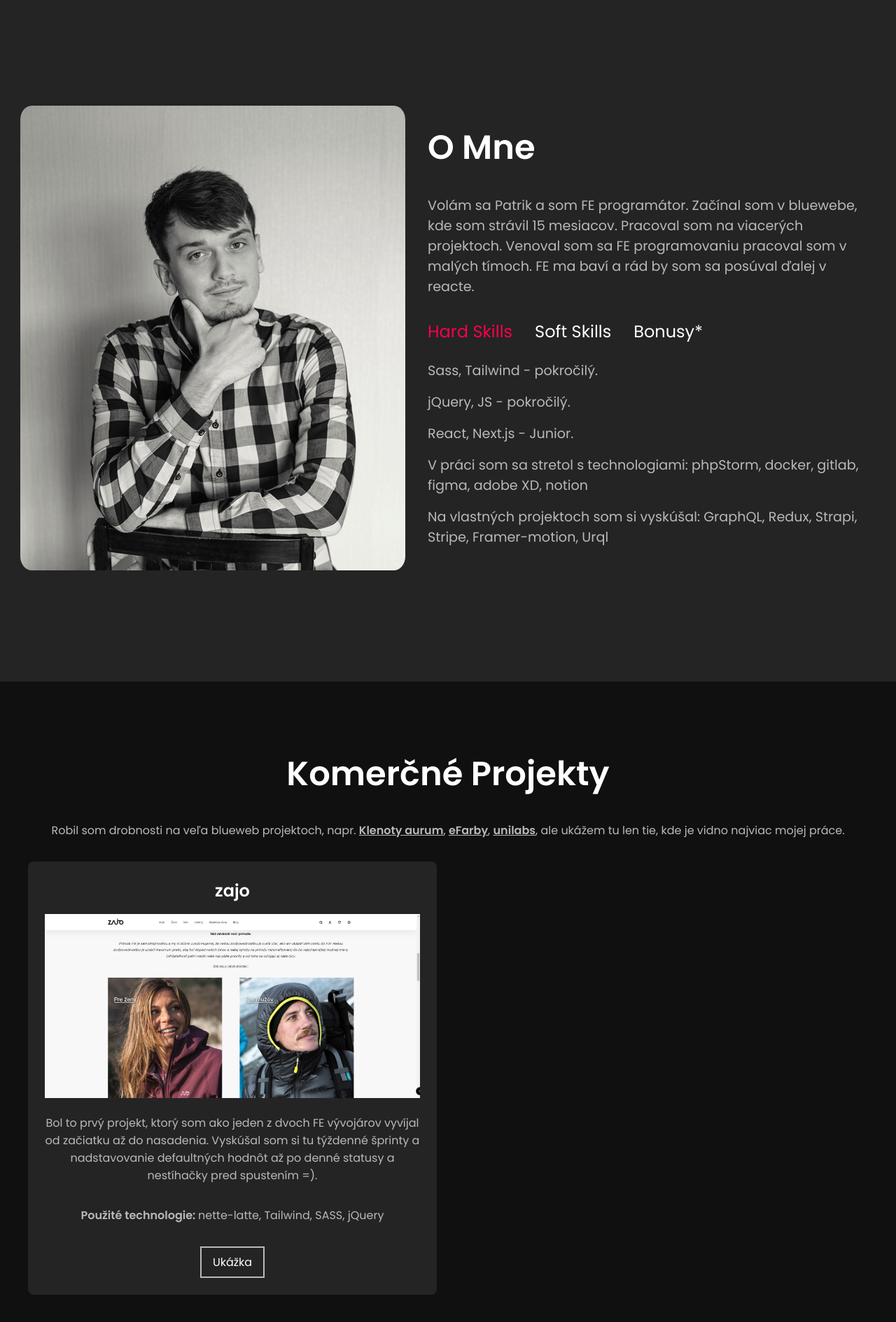
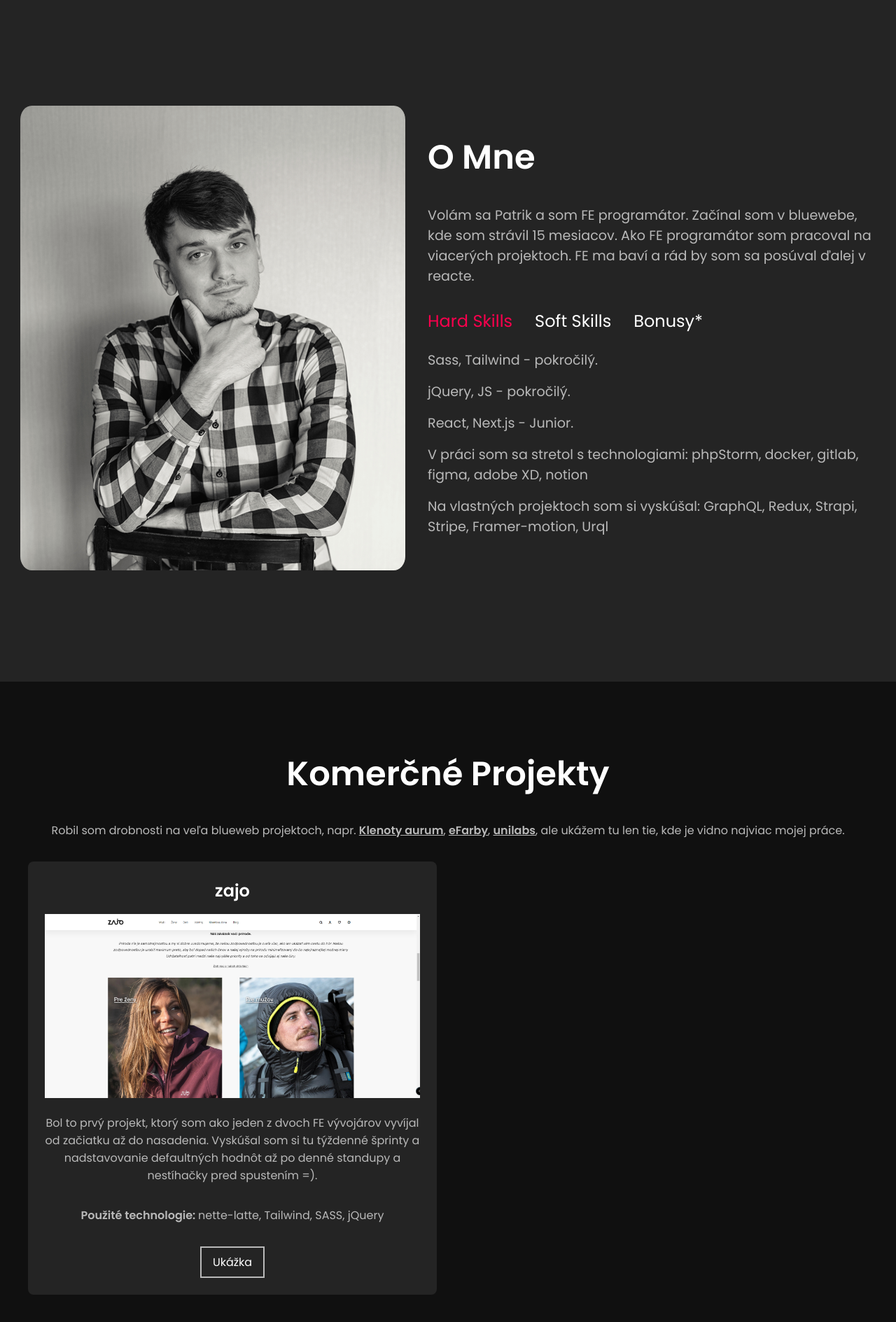
Before and after one commit to Patrik17671/Spilus_Portfolio, a React (Create React App) app: page / in a window 1280 px wide. Shown: the part 978-2867 px from the top of the page at 70% size. Built offline with nearby package versions, Linux system fonts and the light colour scheme.

Commit message:
Uptade text

```diff
--- a/src/pages/About.js
+++ b/src/pages/About.js
@@ -25,7 +25,7 @@ const About = () => {
                     <h2>O Mne</h2>
                     <p>
                         Volám sa Patrik a som FE programátor. Začínal som v bluewebe, kde som strávil 15 mesiacov.
-                        Pracoval som na viacerých projektoch. Venoval som sa FE programovaniu pracoval som v malých tímoch.
+                        Ako FE programátor som pracoval na viacerých projektoch.
                         FE ma baví a rád by som sa posúval ďalej v reacte.
                     </p>
                     <ul>
--- a/src/pages/CommercialProjects.js
+++ b/src/pages/CommercialProjects.js
@@ -26,7 +26,7 @@ const Projects = () => {
 					imgOfProject={zajo}
 					description="
                     Bol to prvý projekt, ktorý som ako jeden z dvoch FE vývojárov vyvíjal od začiatku až do nasadenia.
-                    Vyskúšal som si tu týždenné šprinty a nadstavovanie defaultných hodnôt až po denné statusy a
+                    Vyskúšal som si tu týždenné šprinty a nadstavovanie defaultných hodnôt až po denné standupy a
                     nestíhačky pred spustením =).
                     "
 					technology="nette-latte, Tailwind, SASS, jQuery"
```
